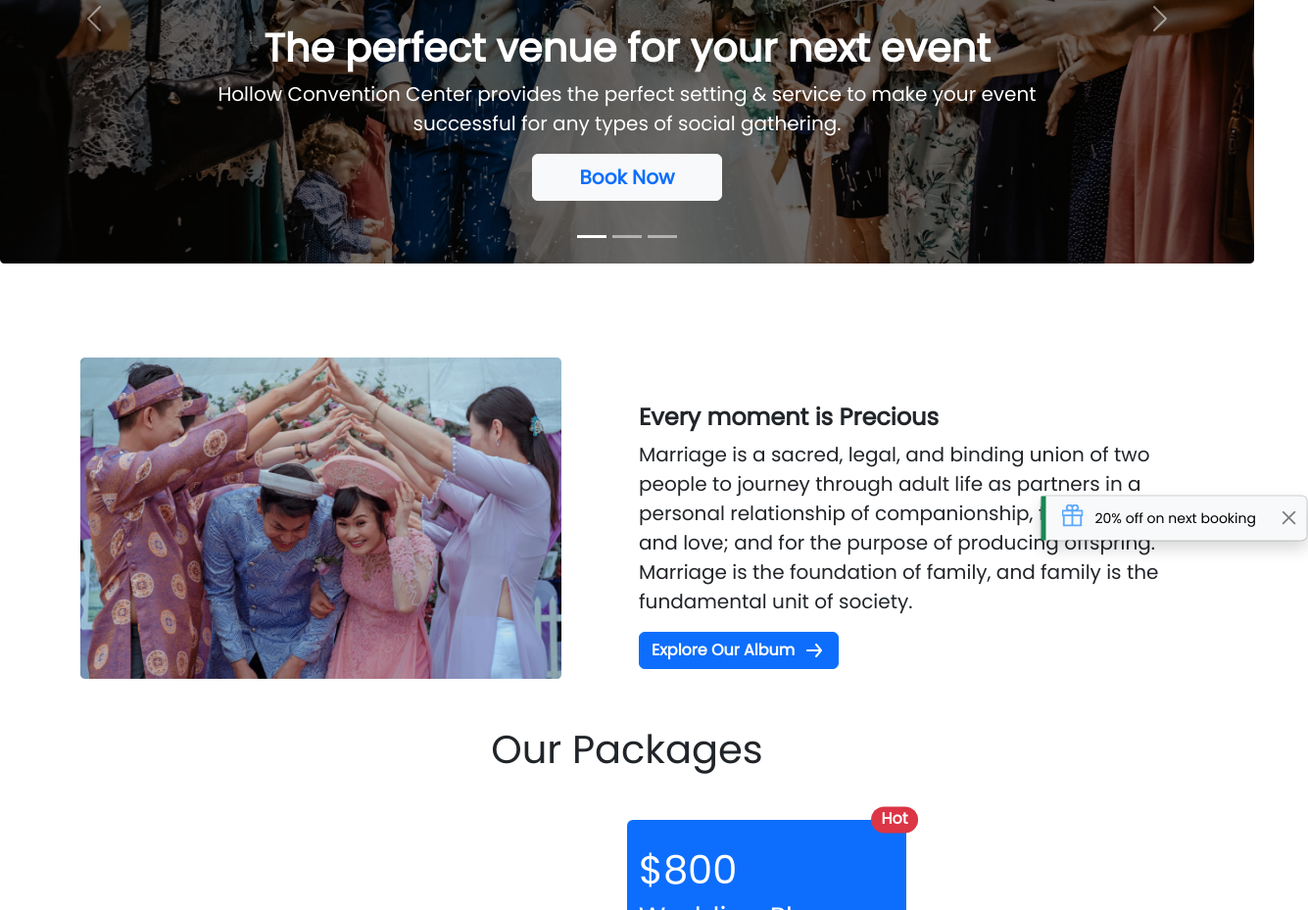
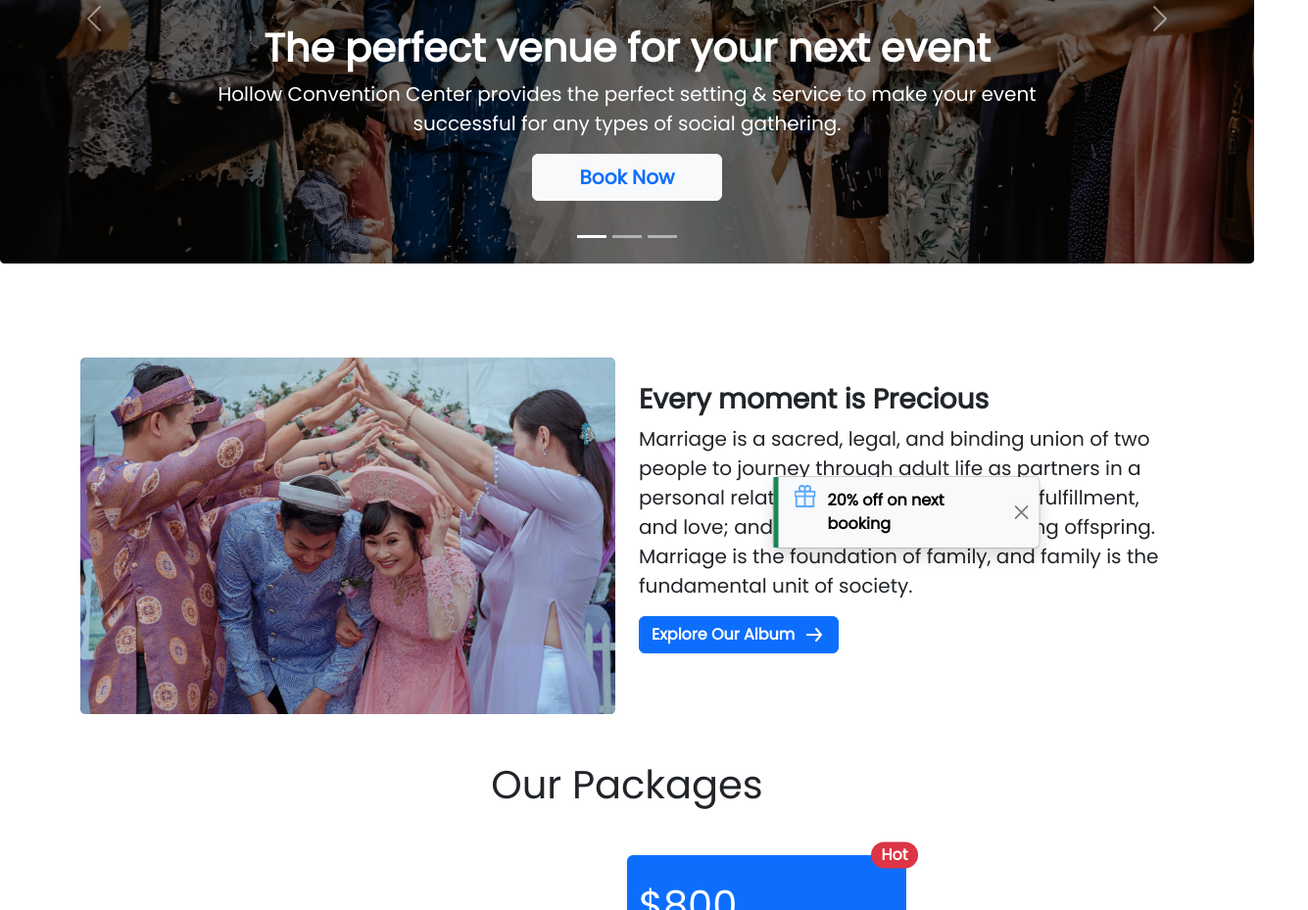
Before and after one commit to fatemakhatun7/Convention-center, a plain HTML site: page index.html in a window 1280 px wide. Shown: the part 281-1210 px from the top of the page at 98% size, 1335 px wide, since content can reach past the window. Drawn offline with nearby package versions, Linux system fonts and the light colour scheme.

Commit message:
add-style

```diff
--- a/index.html
+++ b/index.html
@@ -74,26 +74,26 @@
             </button>
           </div>
     </section>
-    <section class="pt-5">
+    <section>
         <div class="container d-sm-block">
             <div class="row row-cols-1 row-cols-md-1 row-cols-lg-2">
-              <div class="col lessen-width">
+              <div class="col lessen-width pt-5">
                 <img src="images/wedding.png" alt="">
               </div>
               <div class="col">
-                <div class="toast show w-50 text-bg-light  position-relative top-50 start-100 translate-middle custom-toast" role="alert" aria-live="assertive" aria-atomic="true">
+                <div class="toast show w-50 text-bg-light  position-relative top-50 start-50 translate-middle custom-toast" role="alert" aria-live="assertive" aria-atomic="true">
                     <div class="d-flex border-start border-5 border-success ps-3">
                         <div>
                             <img class="pt-2" src="icons/Vector.svg" alt="">
                         </div>
-                      <div class="toast-body">
+                      <div class="toast-body fs-6 fw-semibold">
                         20% off on next booking
                       </div>
                       <button type="button" class="btn-close  me-2
                       m-auto" data-bs-dismiss="toast" aria-label="Close"></button>
                     </div>
                   </div>
-                <h4 class="fw-bold">Every moment is Precious</h4>
+                <h3 class="fw-bold">Every moment is Precious</h3>
                 <p class="fs-5">Marriage is a sacred, legal, and binding union of two people to journey through adult life as partners in a personal relationship of companionship, fulfillment, and love; and for the purpose of producing offspring. Marriage is the foundation of family, and family is the fundamental unit of society.</p>
                 <button type="button" class="btn btn-primary d-flex">
                     <div class="text-white fs-6 fw-bold">Explore Our Album</div>
--- a/style.css
+++ b/style.css
@@ -10,7 +10,7 @@ body{
     height: 500px;
    }
    .lessen-width img{
-    width: 90%;
+    width: 100%;
    }
 }
 @media only screen and (min-width:480px){
@@ -18,7 +18,7 @@ body{
         height: 500px;
        }
        .lessen-width img{
-        width: 90%;
+        width: 100%;
        }
 }
 @media only screen and (min-width:767px){
```
